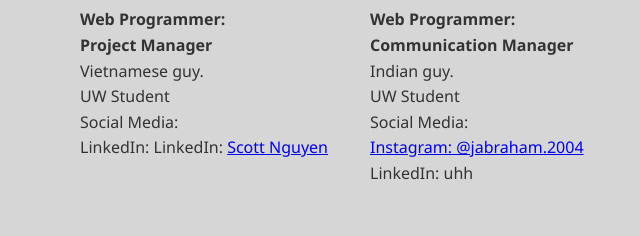
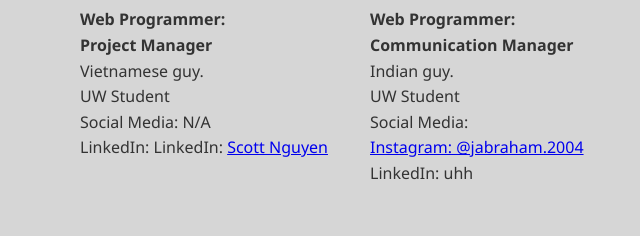
Before and after one commit to scottnguyen15/TINFO-230A-WebsiteProject-24-Final, a plain HTML site: page index.html in a window 1280 px wide. Shown: the part 2132-2368 px from the top of the page, 0-640 px from the left. Drawn offline with Linux system fonts and the light colour scheme.

Commit message:
Update index.html

```diff
--- a/index.html
+++ b/index.html
@@ -127,7 +127,7 @@
 				<h4>Web Programmer: <br>Project Manager</h4>
 				<p>Vietnamese guy.<br>
 				UW Student<br>
-				Social Media:<br>
+				Social Media: N/A<br>
 				LinkedIn: LinkedIn: <a href="https://www.linkedin.com/in/scott-nguyen-6453882b2/">Scott Nguyen</a> <br>
 			</div>
 			<div class="container-col2">
```
